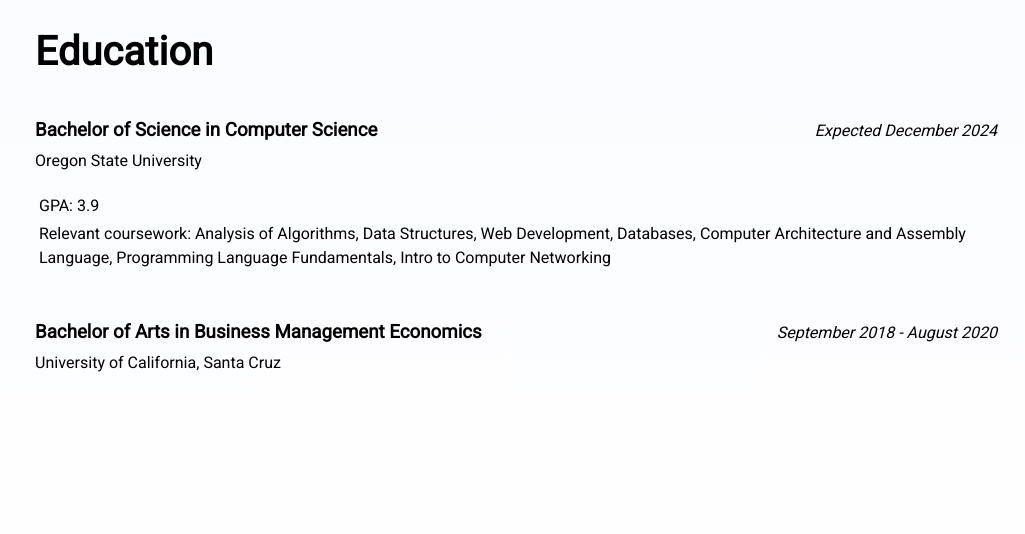
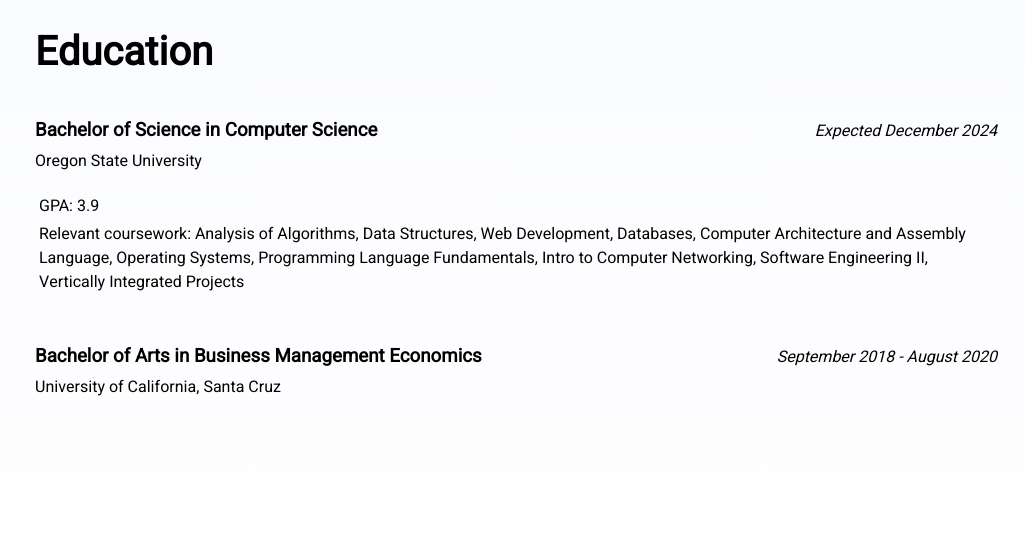
Before and after one commit to Jon-H03/portfolio, a Rails app: page / in a window 1280 px wide. Shown: the part 2774-3308 px from the top of the page, without its empty margins (255-1280 px from the left). Run offline with Rails 7, Linux system fonts and the light colour scheme; data comes from the database, SQL or seed files in the repository; style sheets or scripts are compiled from the project's sources; some libraries are stand-ins or nearby versions.

Commit message:
Education: Add coursework

```diff
--- a/app/views/layouts/pages/_education.html.erb
+++ b/app/views/layouts/pages/_education.html.erb
@@ -9,7 +9,11 @@
     </div>
     <h4>Oregon State University</h4>
     <p>GPA: 3.9</p>
-    <p>Relevant coursework: Analysis of Algorithms, Data Structures, Web Development, Databases, Computer Architecture and Assembly Language, Programming Language Fundamentals, Intro to Computer Networking</p>
+    <p>
+    Relevant coursework: Analysis of Algorithms, Data Structures, Web Development, Databases,
+    Computer Architecture and Assembly Language, Operating Systems, Programming Language Fundamentals,
+    Intro to Computer Networking, Software Engineering II, Vertically Integrated Projects
+    </p>
   </li>
   <li>
     <div class="degree">
```
